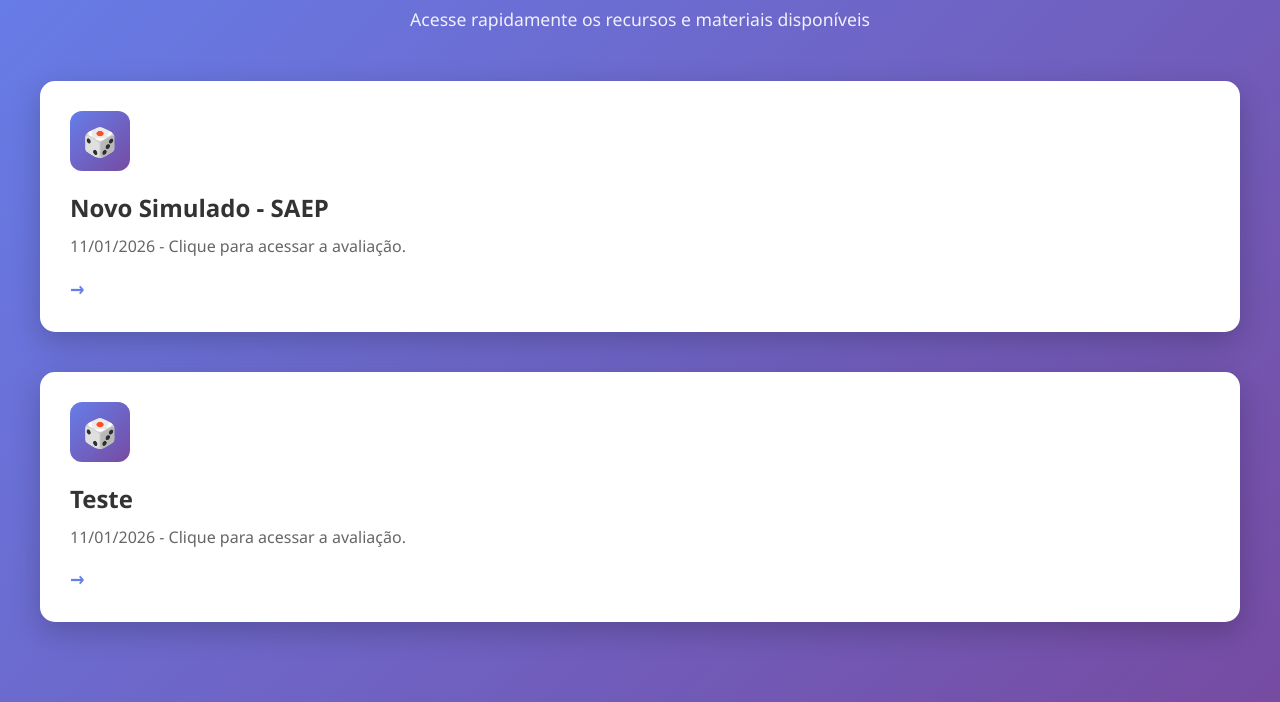
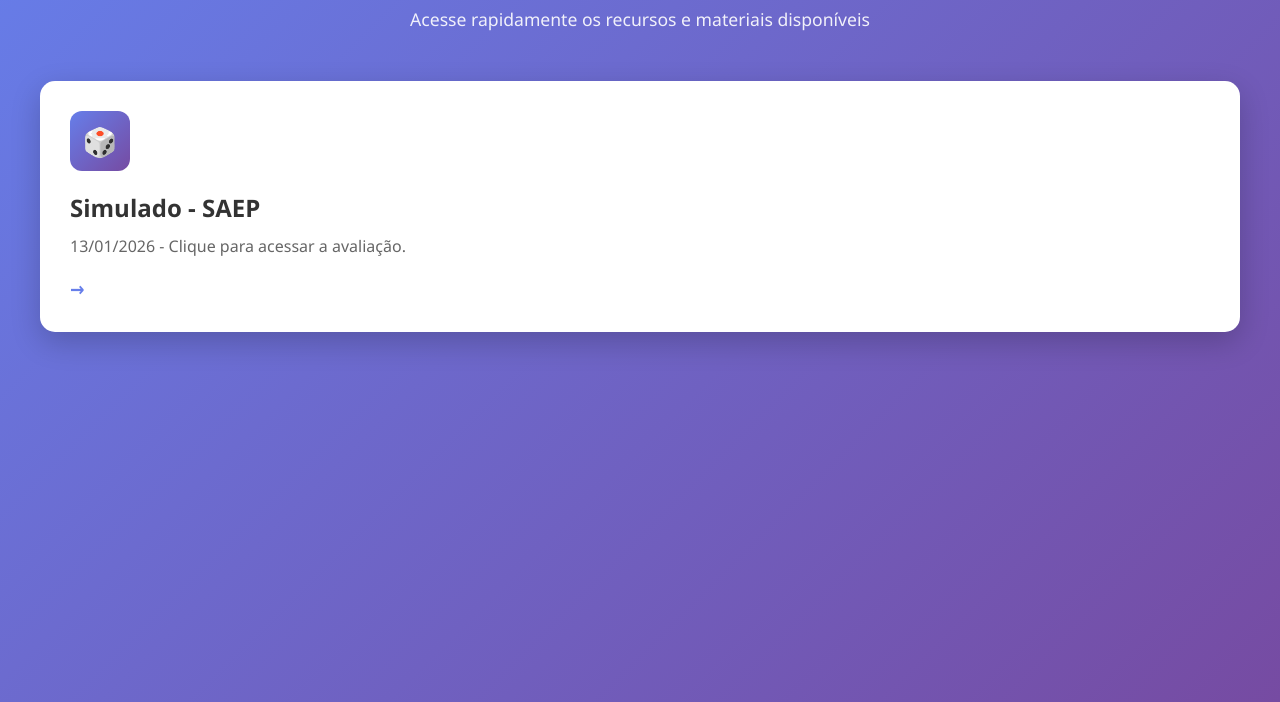
Before and after one commit to renan-senai/links, a plain HTML site: page index.html in a window 1280 px wide. Shown: the part 98-800 px from the top of the page. Drawn offline with Linux system fonts and the light colour scheme.

Commit message:
Simulado 13/11/2026

```diff
--- a/index.html
+++ b/index.html
@@ -115,19 +115,10 @@
         </div>
 
         <div class="cards-grid">
-            <a href="seb://renan-senai.github.io/links/assets/NovoSimuladoSAEP.seb" class="card">
+            <a href="seb://renan-senai.github.io/links/assets/SimuladoSaep131126.seb" class="card">
                 <div class="card-icon">🎲</div>
-                <h2 class="card-title">Novo Simulado - SAEP</h2>
-                <p class="card-description">11/01/2026 - Clique para acessar a avaliação.</p>
-                <div class="card-arrow">→</div>
-            </a>
-        </div>
-
-        <div class="cards-grid">
-            <a href="seb://renan-senai.github.io/links/assets/NovoSimuladoSAEP_v2.seb" class="card">
-                <div class="card-icon">🎲</div>
-                <h2 class="card-title">Teste</h2>
-                <p class="card-description">11/01/2026 - Clique para acessar a avaliação.</p>
+                <h2 class="card-title">Simulado - SAEP</h2>
+                <p class="card-description">13/01/2026 - Clique para acessar a avaliação.</p>
                 <div class="card-arrow">→</div>
             </a>
         </div>
```
Also changed, not shown: 3 other files.
